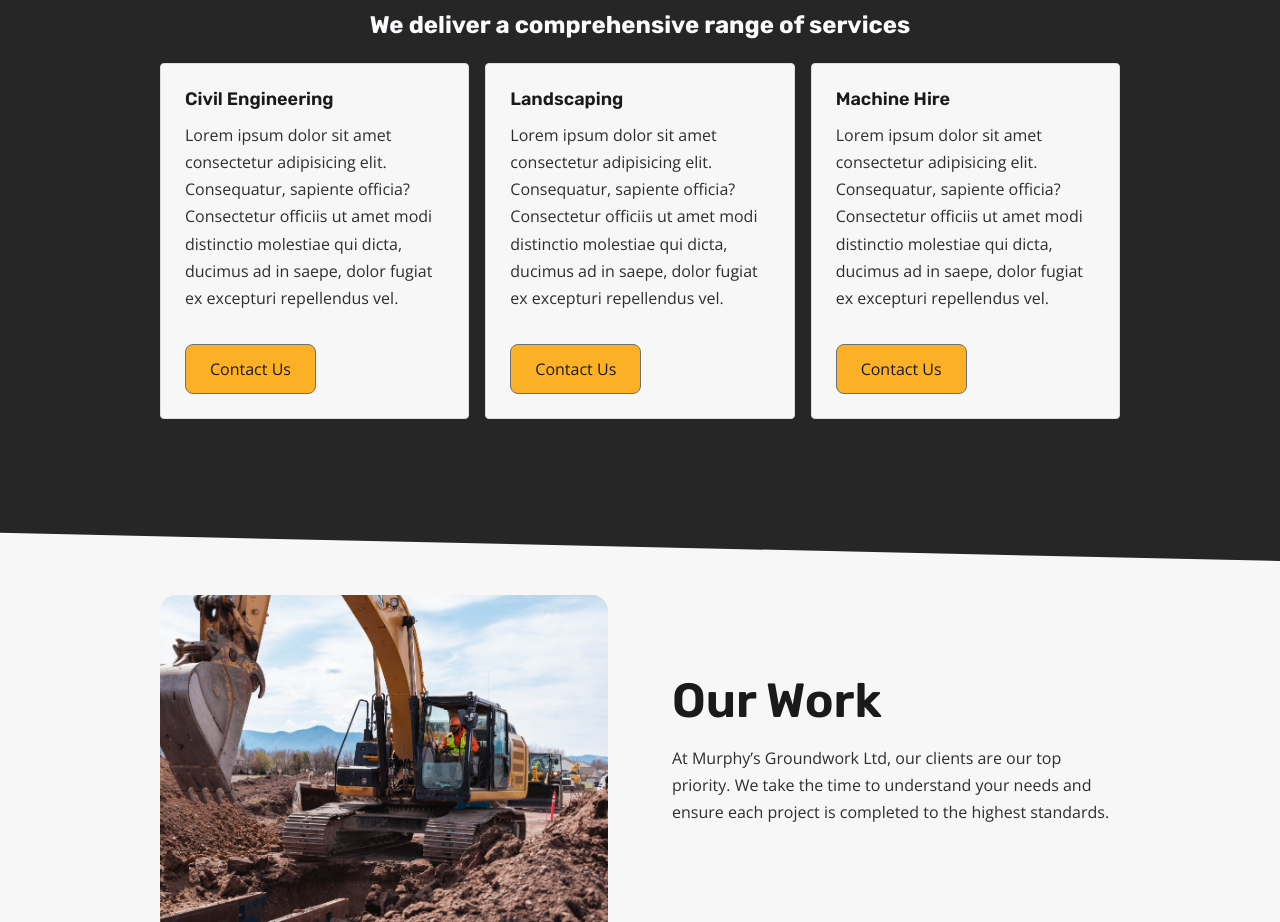
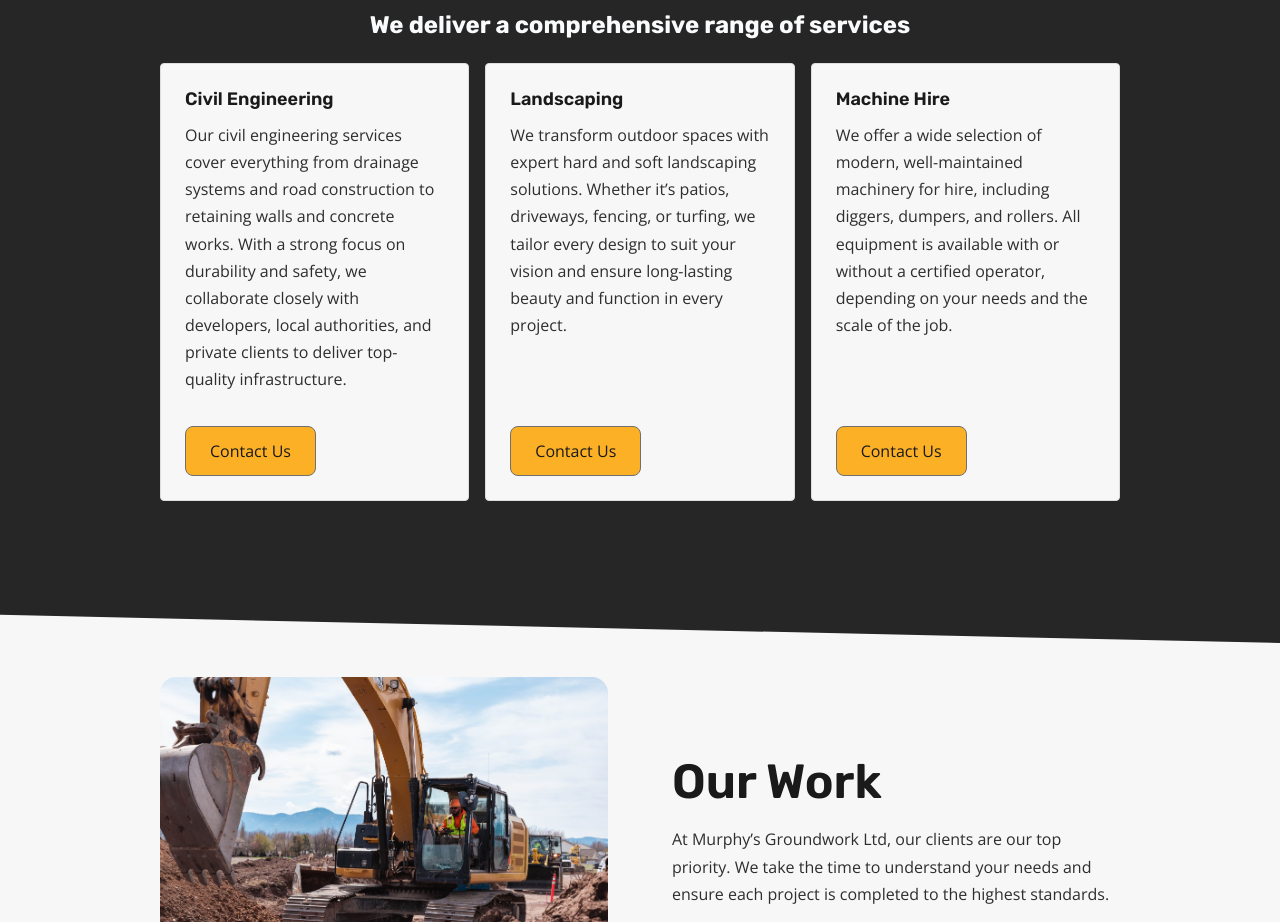
Before and after one commit to ZaCT-Media/murphys-groundworks, an Eleventy site: page src/index.html in a window 1280 px wide. Shown: the part 1020-1942 px from the top of the page. Built offline with nearby package versions, Linux system fonts and the light colour scheme; Eleventy itself is replaced by a stand-in of ours; files that its build step writes are made by us from their sources; files whose address does not match are found by name; a web font is replaced by a local one.

Commit message:
fix lorem ipsum and add favions

```diff
--- a/src/_layouts/base.html
+++ b/src/_layouts/base.html
@@ -31,6 +31,13 @@
     <link rel="preload" as="image" href="{{ preloadImg }}"/>
     {% endif %}
 
+    <link rel="icon" type="image/png" href="/assets/favicons/favicon-96x96.png" sizes="96x96" />
+    <link rel="icon" type="image/svg+xml" href="/assets/favicons/favicon.svg" />
+    <link rel="shortcut icon" href="/assets/favicons/favicon.ico" />
+    <link rel="apple-touch-icon" sizes="180x180" href="/assets/favicons/apple-touch-icon.png" />
+    <meta name="apple-mobile-web-app-title" content="MyWebSite" />
+    <link rel="manifest" href="/assets/favicons/site.webmanifest" />
+
     <title>
       {% if page.url == '/'%}
         {{ tagTitle }} | {{ client.name }} | {{ client.address.city }}
--- a/src/index.html
+++ b/src/index.html
@@ -1,9 +1,8 @@
 ---
 layout: "base.html"
-description: "Meta description for the page"
-metaTitle: "Title that shows up on social OG tags"
+description: "Groundworks, civil engineering, and landscaping services with over 30 years of trusted experience across the UK."
+metaTitle: "Murphy’s Groundworks LTD | Civil Engineering & Landscaping Experts"
 tagTitle: "Murphys Groundswork"
-preloadImg: "/images/imageName.format"
 permalink: "/"
 ---
 
@@ -52,10 +51,7 @@ permalink: "/"
           <div>
             <h4>Civil Engineering</h4>
             <p>
-              Lorem ipsum dolor sit amet consectetur adipisicing elit.
-              Consequatur, sapiente officia? Consectetur officiis ut amet modi
-              distinctio molestiae qui dicta, ducimus ad in saepe, dolor fugiat
-              ex excepturi repellendus vel.
+              Our civil engineering services cover everything from drainage systems and road construction to retaining walls and concrete works. With a strong focus on durability and safety, we collaborate closely with developers, local authorities, and private clients to deliver top-quality infrastructure.
             </p>
           </div>
           <a href="#contact" class="cta primary">Contact Us</a>
@@ -64,10 +60,7 @@ permalink: "/"
           <div>
             <h4>Landscaping</h4>
             <p>
-              Lorem ipsum dolor sit amet consectetur adipisicing elit.
-              Consequatur, sapiente officia? Consectetur officiis ut amet modi
-              distinctio molestiae qui dicta, ducimus ad in saepe, dolor fugiat
-              ex excepturi repellendus vel.
+              We transform outdoor spaces with expert hard and soft landscaping solutions. Whether it’s patios, driveways, fencing, or turfing, we tailor every design to suit your vision and ensure long-lasting beauty and function in every project.
             </p>
           </div>
           <a href="#contact" class="cta primary">Contact Us</a>
@@ -76,10 +69,7 @@ permalink: "/"
           <div>
             <h4>Machine Hire</h4>
             <p>
-              Lorem ipsum dolor sit amet consectetur adipisicing elit.
-              Consequatur, sapiente officia? Consectetur officiis ut amet modi
-              distinctio molestiae qui dicta, ducimus ad in saepe, dolor fugiat
-              ex excepturi repellendus vel.
+              We offer a wide selection of modern, well-maintained machinery for hire, including diggers, dumpers, and rollers. All equipment is available with or without a certified operator, depending on your needs and the scale of the job.
             </p>
           </div>
           <a href="#contact" class="cta primary">Contact Us</a>
```
Also changed, not shown: src/assets/favicons/apple-touch-icon.png (added), src/assets/favicons/favicon-96x96.png (added), src/assets/favicons/favicon.ico (added), src/assets/favicons/favicon.svg (added), src/assets/favicons/site.webmanifest (added), src/assets/favicons/web-app-manifest-192x192.png (added), src/assets/favicons/web-app-manifest-512x512.png (added).
